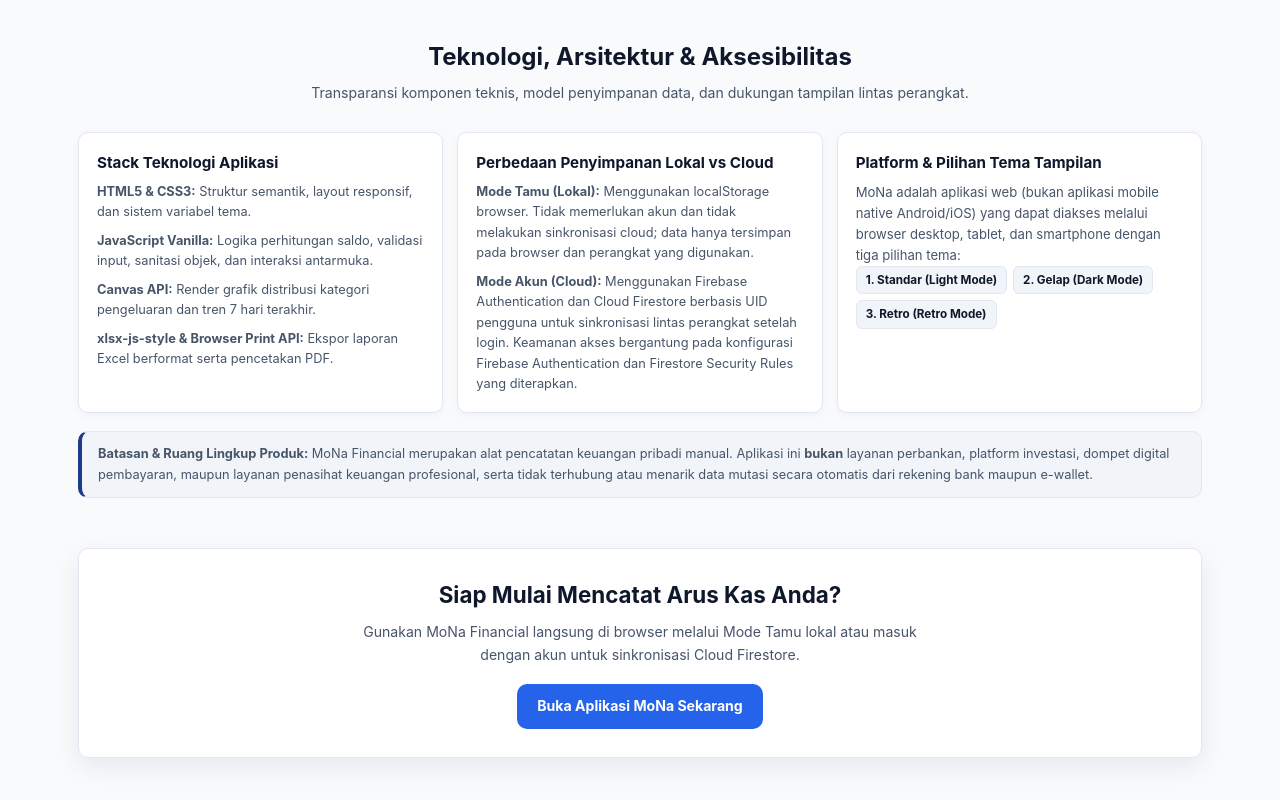
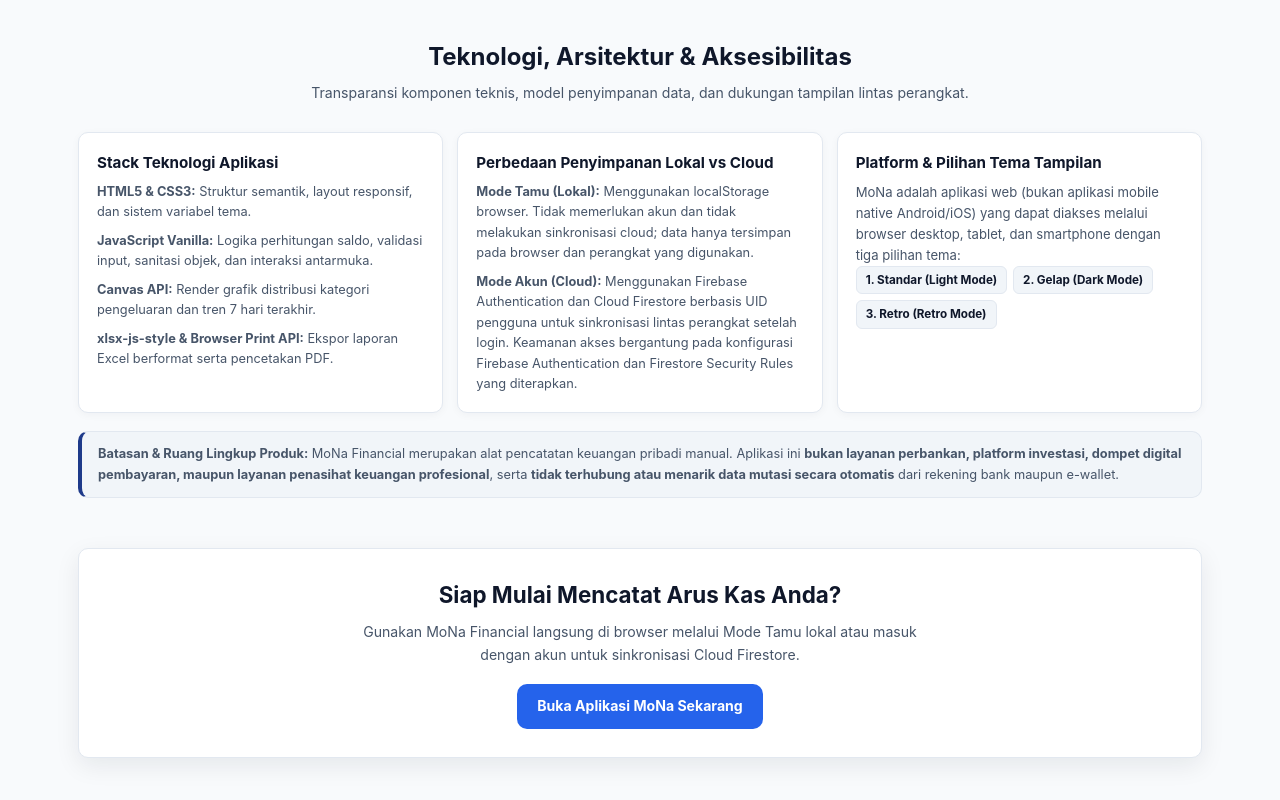
Before and after one commit to emulogic18100/MONA-WEB, a plain HTML site: page index.html in a window 1280 px wide. Shown: the part 2370-3170 px from the top of the page. Drawn offline with Linux system fonts and the light colour scheme.

Commit message:
Update disclaimer text for clarity

```diff
--- a/index.html
+++ b/index.html
@@ -332,7 +332,7 @@
 
             <!-- BATASAN PRODUK -->
             <div class="cp-disclaimer-box">
-                <strong>Batasan & Ruang Lingkup Produk:</strong> MoNa Financial merupakan alat pencatatan keuangan pribadi manual. Aplikasi ini <strong>bukan</strong> layanan perbankan, platform investasi, dompet digital pembayaran, maupun layanan penasihat keuangan profesional, serta tidak terhubung atau menarik data mutasi secara otomatis dari rekening bank maupun e-wallet.
+                <strong>Batasan & Ruang Lingkup Produk:</strong> MoNa Financial merupakan alat pencatatan keuangan pribadi manual. Aplikasi ini <strong>bukan layanan perbankan, platform investasi, dompet digital pembayaran, maupun layanan penasihat keuangan profesional</strong>, serta <strong>tidak terhubung atau menarik data mutasi secara otomatis</strong> dari rekening bank maupun e-wallet.
             </div>
         </div>
     </section>
```
